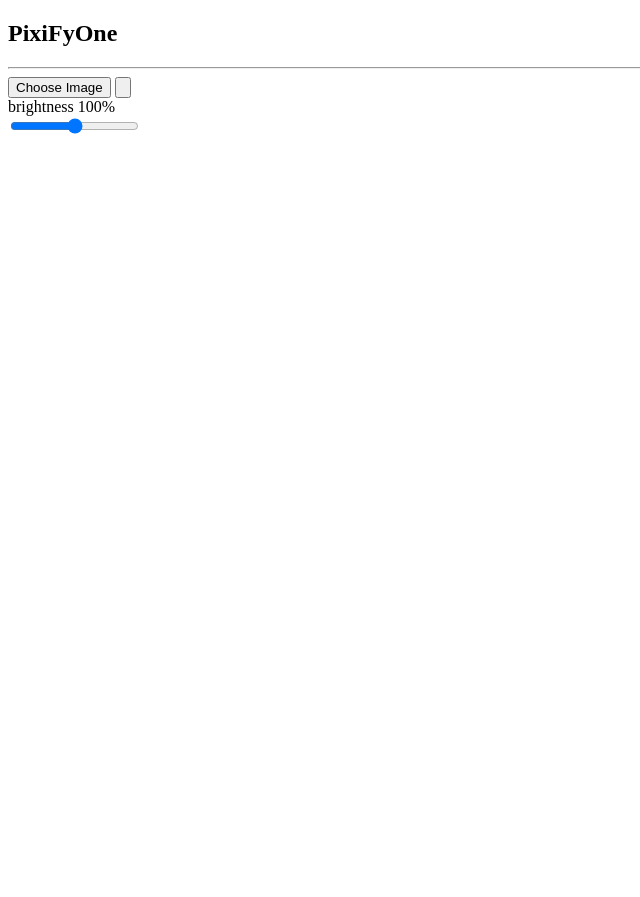
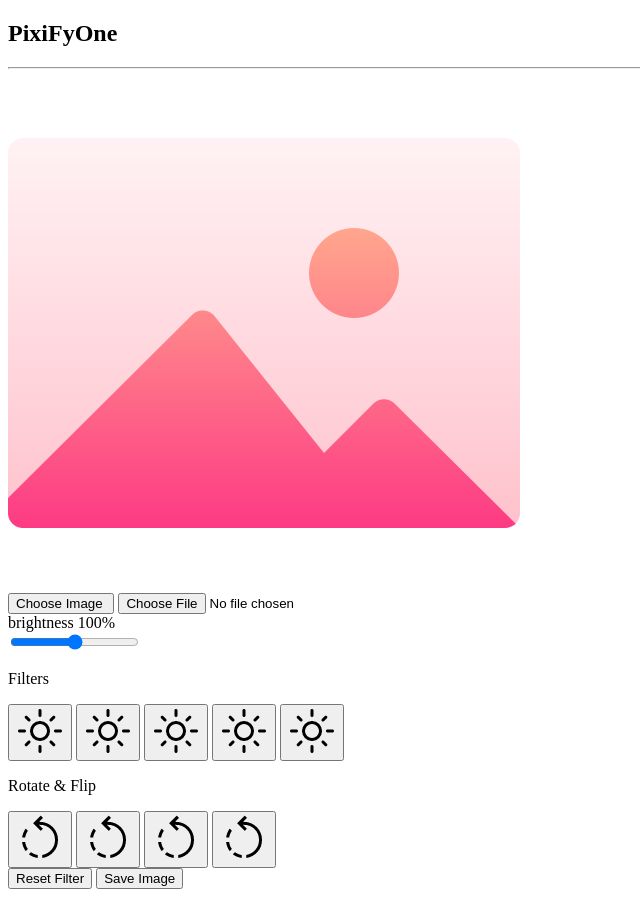
Before and after one commit to DibboT/pixifyone, a plain HTML site: page index.html in a window 1280 px wide. Shown: the whole page, without its empty margins (0-640 px from the left). Before the commit the page ends 800 px from the top, so only its background shows below. Drawn offline with Linux system fonts and the light colour scheme.

Commit message:
choose_img fixed

```diff
--- a/index.html
+++ b/index.html
@@ -1,5 +1,6 @@
 <!DOCTYPE html>
 <html lang="en">
+
 <head>
     <meta charset="UTF-8">
     <meta name="viewport" content="width=device-width, initial-scale=1.0">
@@ -7,16 +8,17 @@
     <link rel="stylesheet" href="/style.css">
     <link rel="icon" type="logo" href="/pixifyone.JPG">
 </head>
+
 <body>
-    <div>
+    <div class="container">
         <h2>PixiFyOne</h2>
         <hr>
         <div class="view-img">
-
+            <img src="/images/one (2).png" alt="">
         </div>
         <div class="choose_img">
-            <button>Choose Image</button>
-            <input type="button" name="" id="" accept="image/*">
+            <button>Choose Image <img src="images/" alt=""></button>
+            <input type="file" name="" id="" accept="image/*">
         </div>
         <div class="slider">
             <div class="filter-info">
@@ -25,6 +27,32 @@
             </div>
             <input type="range" name="" id="" max="200" min="0">
         </div>
+        <div class="icons_filter">
+            <p>Filters</p>
+            <div class="icones_room">
+                <button><img src="/images/brightnss.png" alt=""></button>
+                <button><img src="/images/brightnss.png" alt=""></button>
+                <button><img src="/images/brightnss.png" alt=""></button>
+                <button><img src="/images/brightnss.png" alt=""></button>
+                <button><img src="/images/brightnss.png" alt=""></button>
+            </div>
+        </div>
+        <div class="icons_filter">
+            <p>Rotate & Flip</p>
+            <div class="icones_room">
+                <button><img src="/images/rotateleft.png" alt=""></button>
+                <button><img src="/images/rotateleft.png" alt=""></button>
+                <button><img src="/images/rotateleft.png" alt=""></button>
+                <button><img src="/images/rotateleft.png" alt=""></button>
+
+            </div>
+        </div>
+        <div class="btn_contain">
+            <button class="reset">Reset Filter</button>
+            <button class="save">Save Image</button>
+
+        </div>
     </div>
 </body>
+
 </html>
```
Also changed, not shown: images/one (2).png (added), 1 other file.
